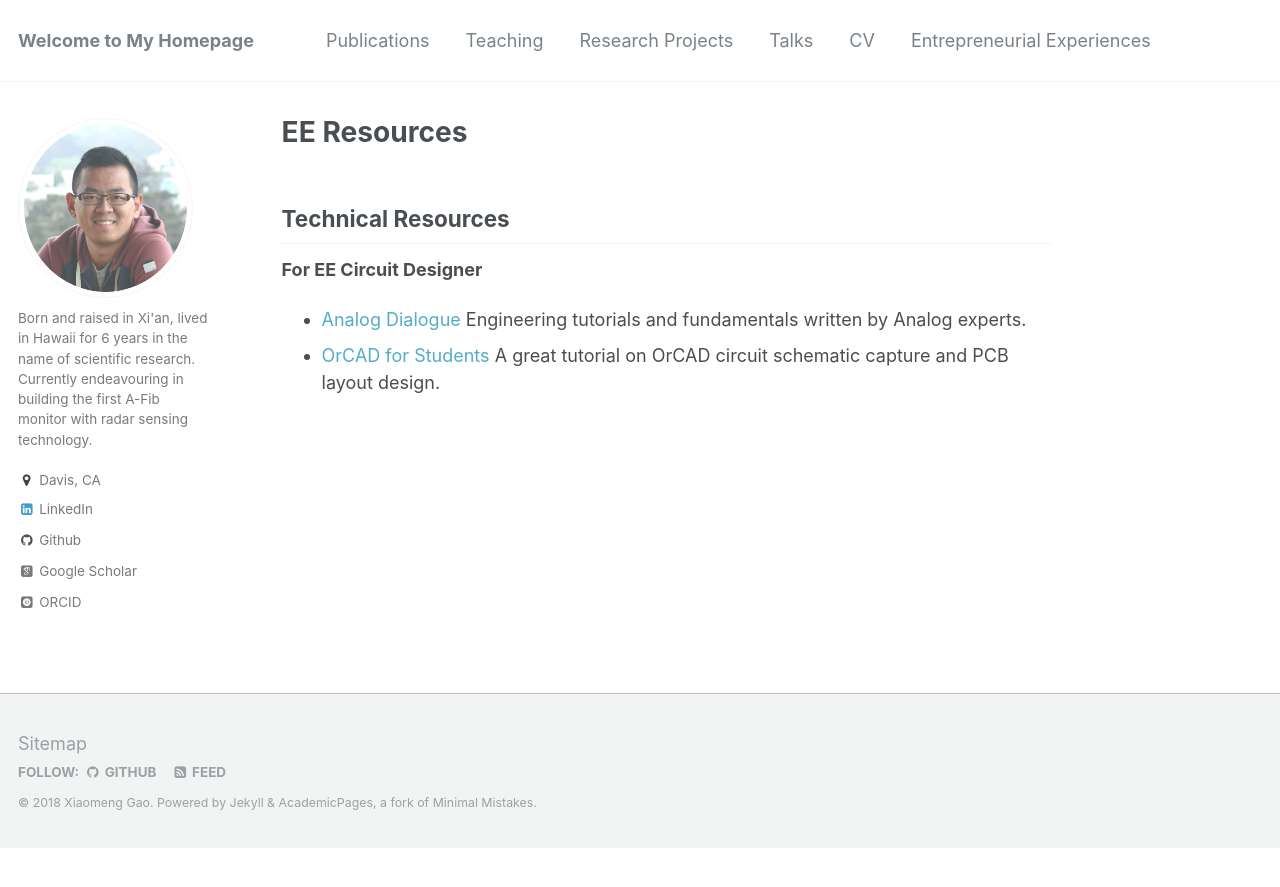
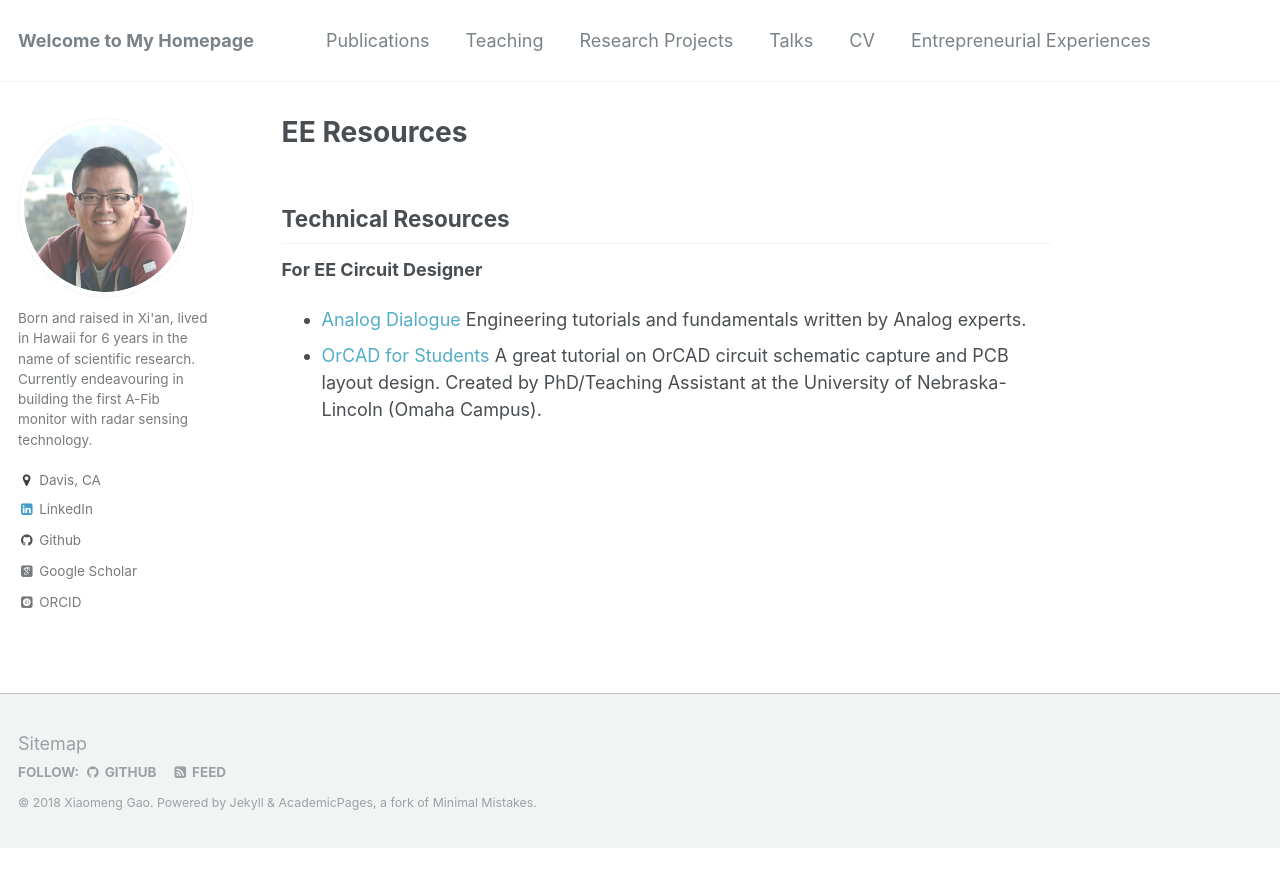
Before and after one commit to x-mengao/x-mengao.github.io, a Jekyll site: the page built from _pages/markdown.md, in a window 1280 px wide. Shown: the top 887 px of the page. Built offline with Jekyll 4.4.1, drawn with Linux system fonts in a browser that asks for light colours; some web fonts are replaced.

Commit message:
Update markdown.md

```diff
--- a/_pages/markdown.md
+++ b/_pages/markdown.md
@@ -11,4 +11,4 @@ redirect_from:
 ## Technical Resources
 **For EE Circuit Designer**
  * [Analog Dialogue](http://www.analog.com/en/analog-dialogue.html) Engineering tutorials and fundamentals written by Analog experts.
- * [OrCAD for Students](https://www.youtube.com/channel/UCYI7XwLEW3WvCkiZIpDPi6A) A great tutorial on OrCAD circuit schematic capture and PCB layout design.
+ * [OrCAD for Students](https://www.youtube.com/channel/UCYI7XwLEW3WvCkiZIpDPi6A) A great tutorial on OrCAD circuit schematic capture and PCB layout design. Created by PhD/Teaching Assistant at the University of Nebraska-Lincoln (Omaha Campus).
```
